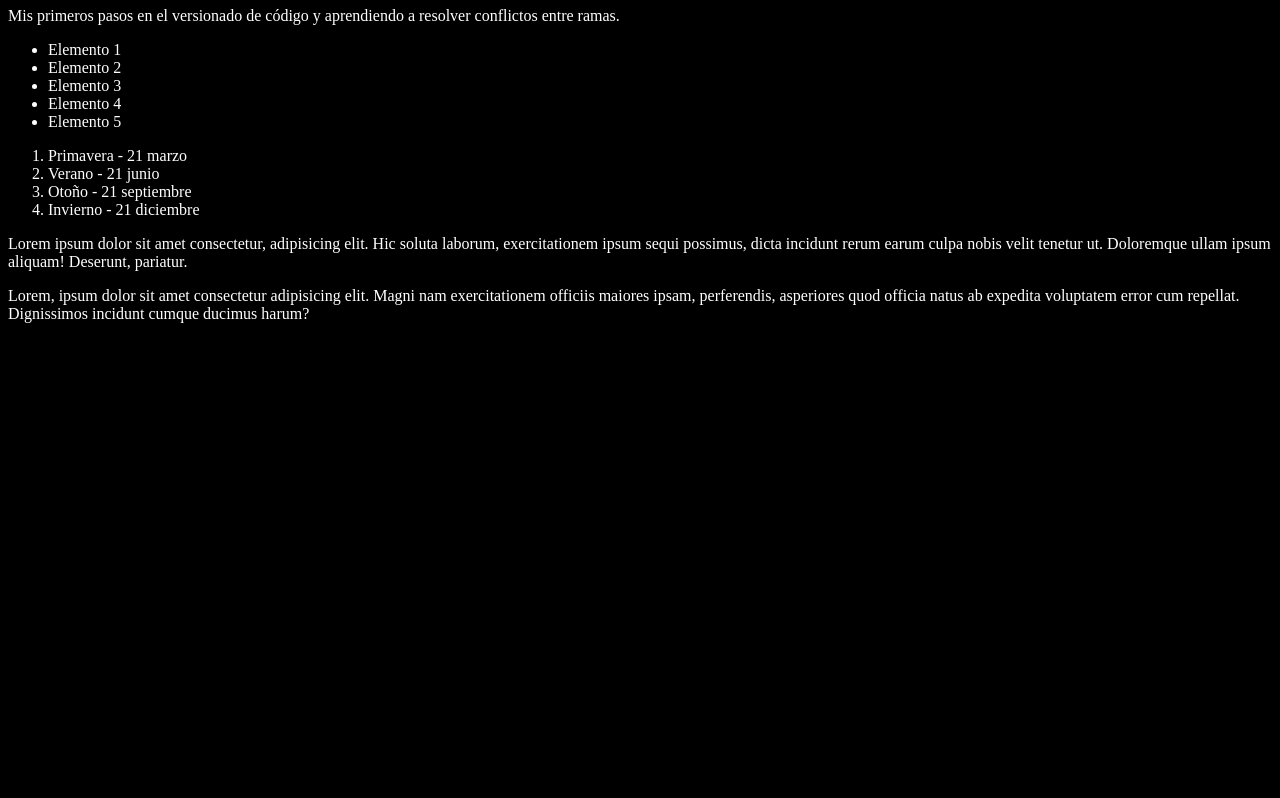
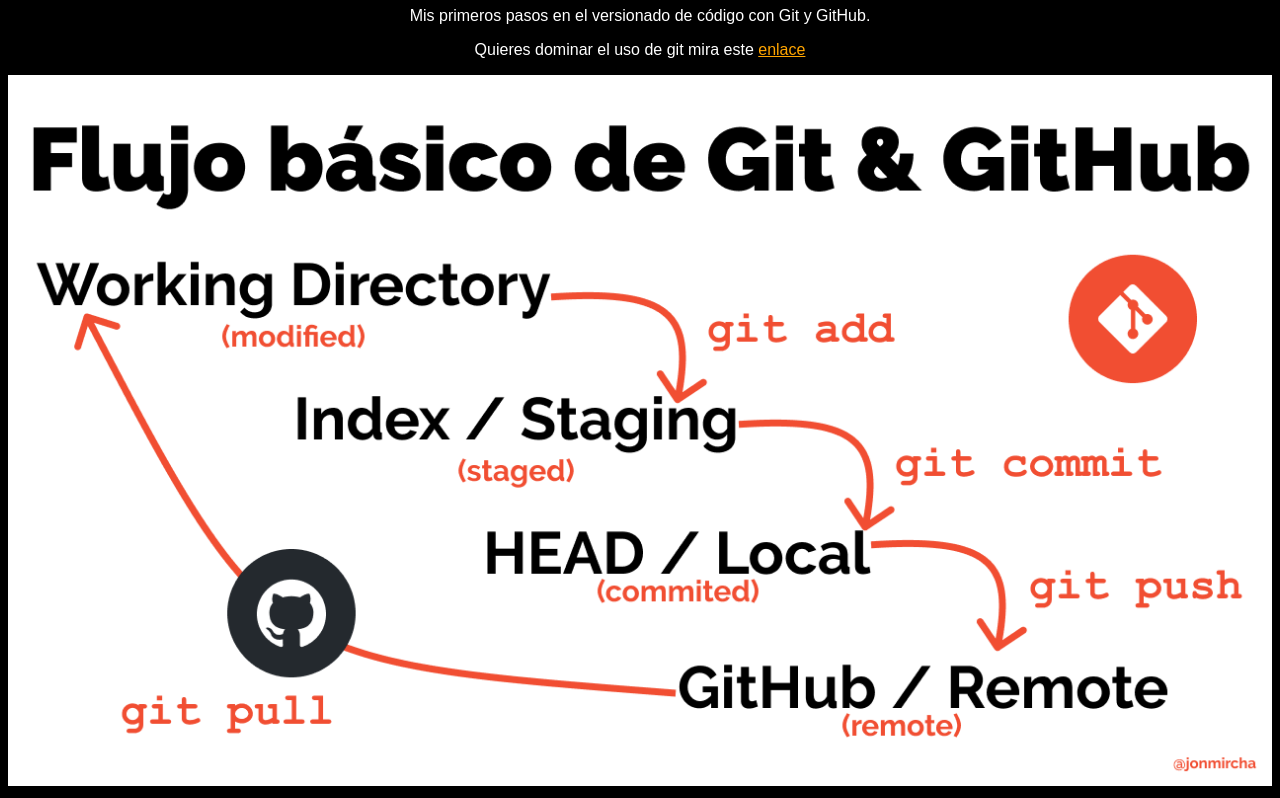
Before and after one commit to Ronald19990527/youtube-git, a plain HTML site: page index.html in a window 1280 px wide. Shown: the part 73-871 px from the top of the page. Before the commit the page ends 800 px from the top, so only its background shows below. Drawn offline with Linux system fonts and the light colour scheme.

Commit message:
Agregando imagen de flujo Git y poniendo chulo el index.html

```diff
--- a/index.html
+++ b/index.html
@@ -11,30 +11,12 @@
 <body>
   <h1>Aprendiendo Git</h1>
   <p>
-    Mis primeros pasos en el versionado de código y aprendiendo a resolver conflictos entre ramas.
-  </p>
-  <ul>
-    <li>Elemento 1</li>
-    <li>Elemento 2</li>
-    <li>Elemento 3</li>
-    <li>Elemento 4</li>
-    <li>Elemento 5</li>
-  </ul>
-  <ol>
-    <li>Primavera - 21 marzo</li>
-    <li>Verano - 21 junio</li>
-    <li>Otoño - 21 septiembre</li>
-    <li>Invierno - 21 diciembre</li>
-  </ol>
-  <p>
-    Lorem ipsum dolor sit amet consectetur, adipisicing elit. Hic soluta laborum, exercitationem ipsum sequi possimus,
-    dicta incidunt rerum earum culpa nobis velit tenetur ut. Doloremque ullam ipsum aliquam! Deserunt, pariatur.
+    Mis primeros pasos en el versionado de código con Git y GitHub.
   </p>
   <p>
-    Lorem, ipsum dolor sit amet consectetur adipisicing elit. Magni nam exercitationem officiis maiores ipsam,
-    perferendis, asperiores quod officia natus ab expedita voluptatem error cum repellat. Dignissimos incidunt cumque
-    ducimus harum?
+    Quieres dominar el uso de git mira este <a href="https://jonmircha.com/git" target="_blank">enlace</a>
   </p>
+  <img src="git-flow.png" alt="Flujo básico de Git">
   <script src="index.js"></script>
 </body>
 
--- a/style.css
+++ b/style.css
@@ -1,4 +1,19 @@
 html {
   background-color: #000;
   color: #fff;
+  font-family: sans-serif;
+  text-align: center;
 }
+
+a {
+  color: orange;
+}
+
+a:hover {
+  color: orangered;
+}
+
+img {
+  max-width: 100%;
+  height: auto;
+}
```
Also changed, not shown: git-flow.png (added).
